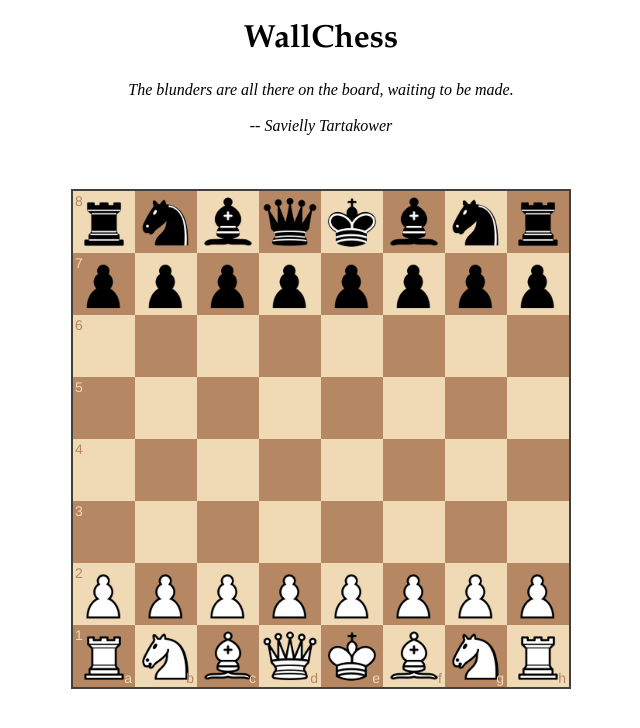
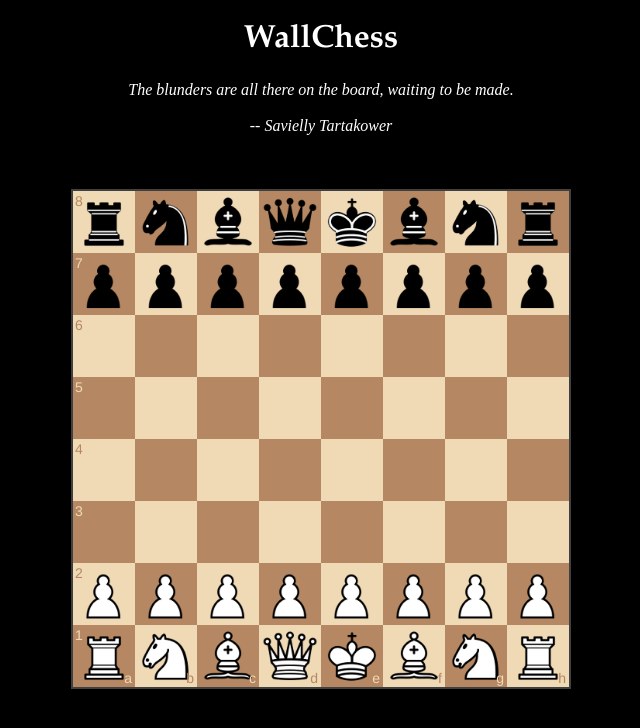
Before and after one commit to mwall-dev/chessAI, a Flask app: page / in a window 1280 px wide. Shown: the top 728 px of the page, without its empty margins (319-959 px from the left). Run offline with Flask 2, Linux system fonts and the light colour scheme.

Commit message:
Edited html.

```diff
--- a/static/css/style.css
+++ b/static/css/style.css
@@ -1,9 +1,11 @@
 h1 {
     text-align: center;
     font-family:Garamond, Georgia, serif;
+    color: white;
 }
 
 #quote {
     margin: 0 auto;
     text-align: center;
+    color: white;
 }
--- a/templates/test-page.html
+++ b/templates/test-page.html
@@ -20,7 +20,7 @@
         <br>
         <br>
 
-    <body>
+    <body style="background-color:black;">
         <div id="myBoard" style="width: 500px; margin: auto"></div>
         <script type="text/javascript" src="{{ url_for('static',filename='js/scripts.js') }}"></script>
     </body>
```
